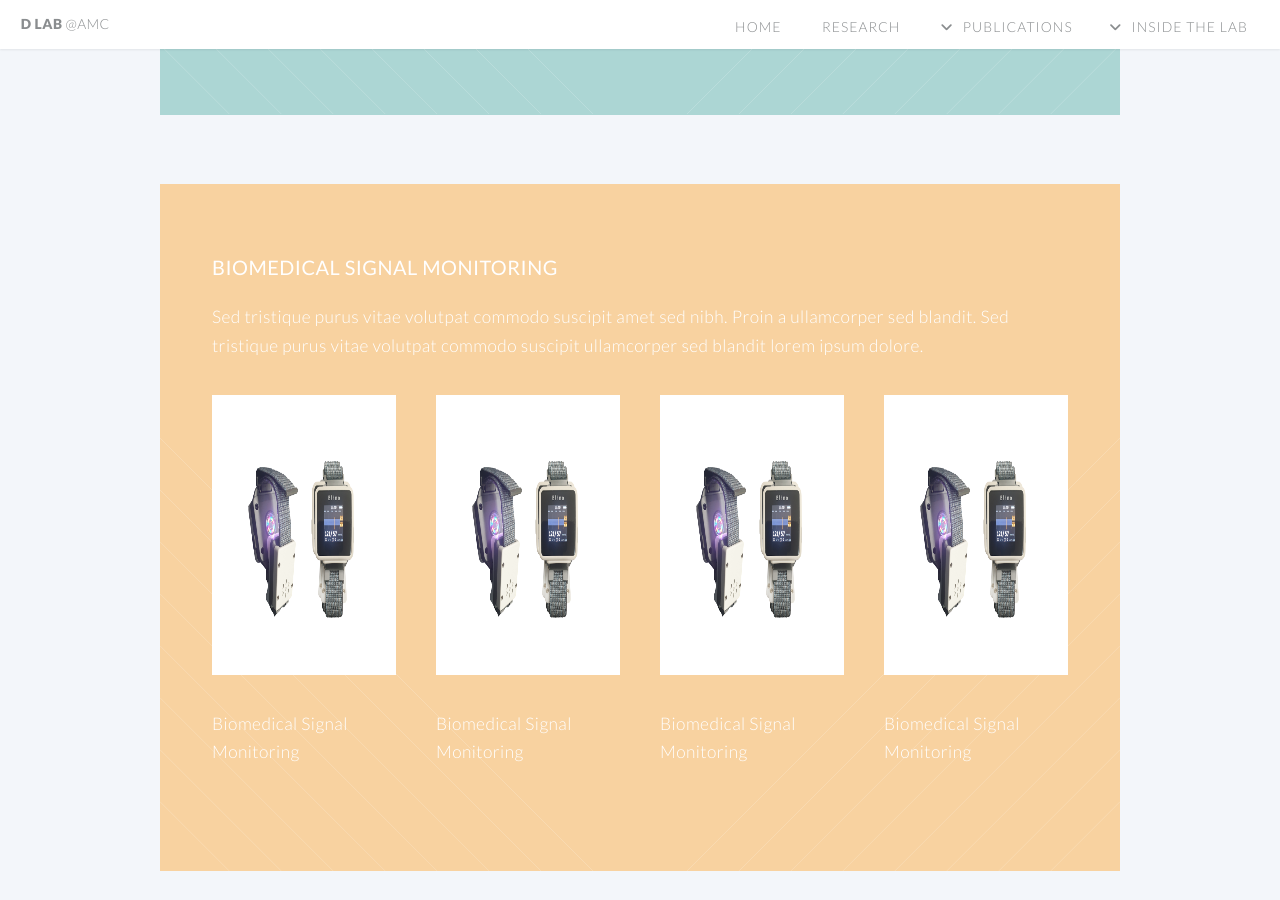
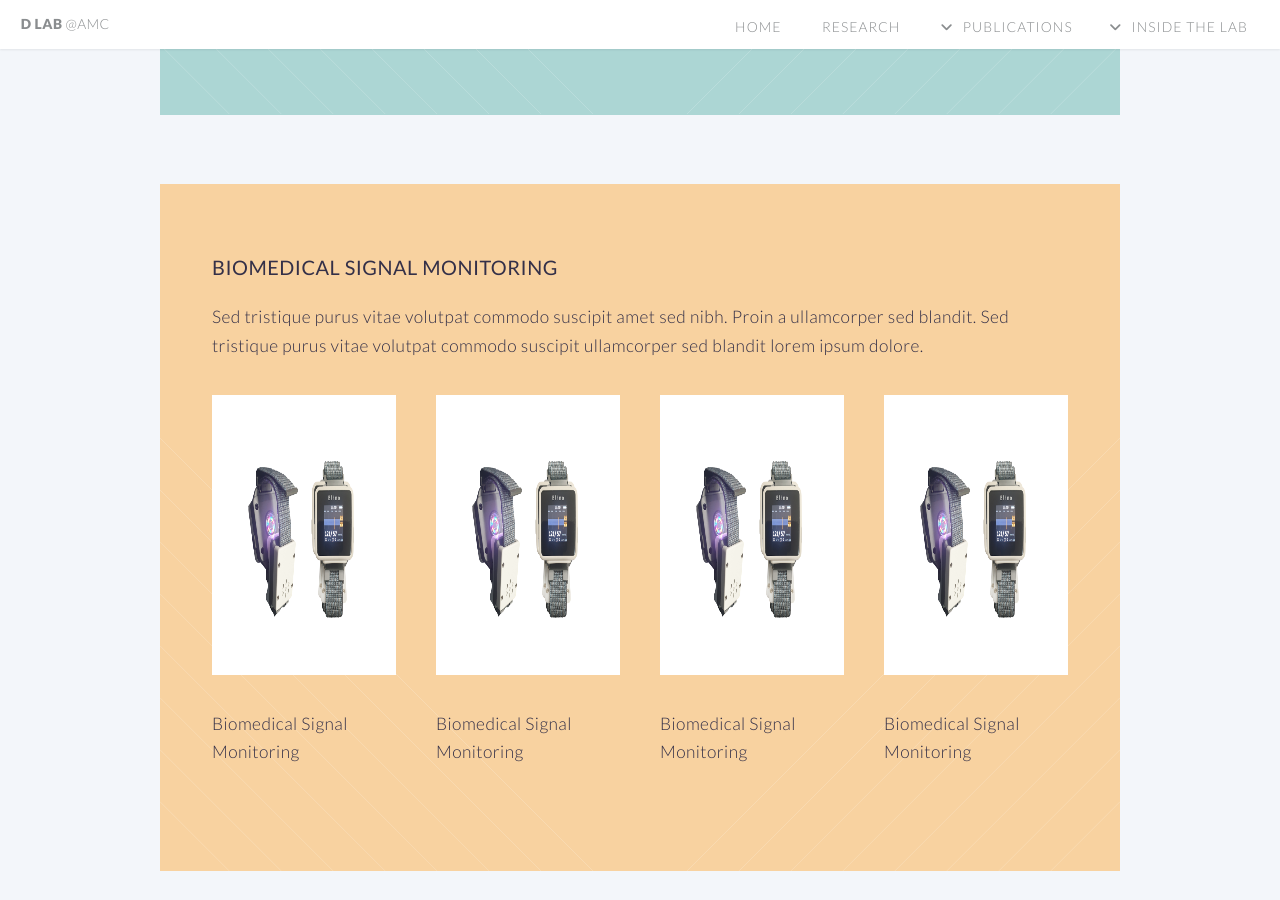
Before and after one commit to ydon1111/ydon1111.github.io, a Jekyll site: the page built from htmls/research_topics.html, in a window 1280 px wide and 900 px high, scrolled down 949 px. Built offline with Jekyll 4.4.1, drawn with Linux system fonts in a browser that asks for light colours; nearby versions of some CDN libraries.

Commit message:
researchtopics 글자색 변경

```diff
--- a/htmls/research_topics.html
+++ b/htmls/research_topics.html
@@ -64,7 +64,7 @@ layout: default
 
   <!-- Two -->
 
-  <section class="wrapper style2 container special-alt" style="background-color: #f8d2a0ff; color: white;">
+  <section class="wrapper style2 container special-alt" style="background-color: #f8d2a0ff; color: #343048;">
     <h3><strong> Biomedical Signal Monitoring </strong></h3>
     <p>Sed tristique purus vitae volutpat commodo suscipit amet sed nibh. Proin a ullamcorper sed
       blandit. Sed tristique purus vitae volutpat commodo suscipit ullamcorper sed blandit lorem ipsum
@@ -165,7 +165,7 @@ layout: default
 
   <!-- four -->
 
-  <section class="wrapper style2 container special-alt" style="background-color: #f8d2a0ff; color: white;">
+  <section class="wrapper style2 container special-alt" style="background-color: #f8d2a0ff; color: #343048;">
     <h3><strong> Biomedical Signal Monitoring </strong></h3>
     <p>Sed tristique purus vitae volutpat commodo suscipit amet sed nibh. Proin a ullamcorper sed
       blandit. Sed tristique purus vitae volutpat commodo suscipit ullamcorper sed blandit lorem ipsum
```
